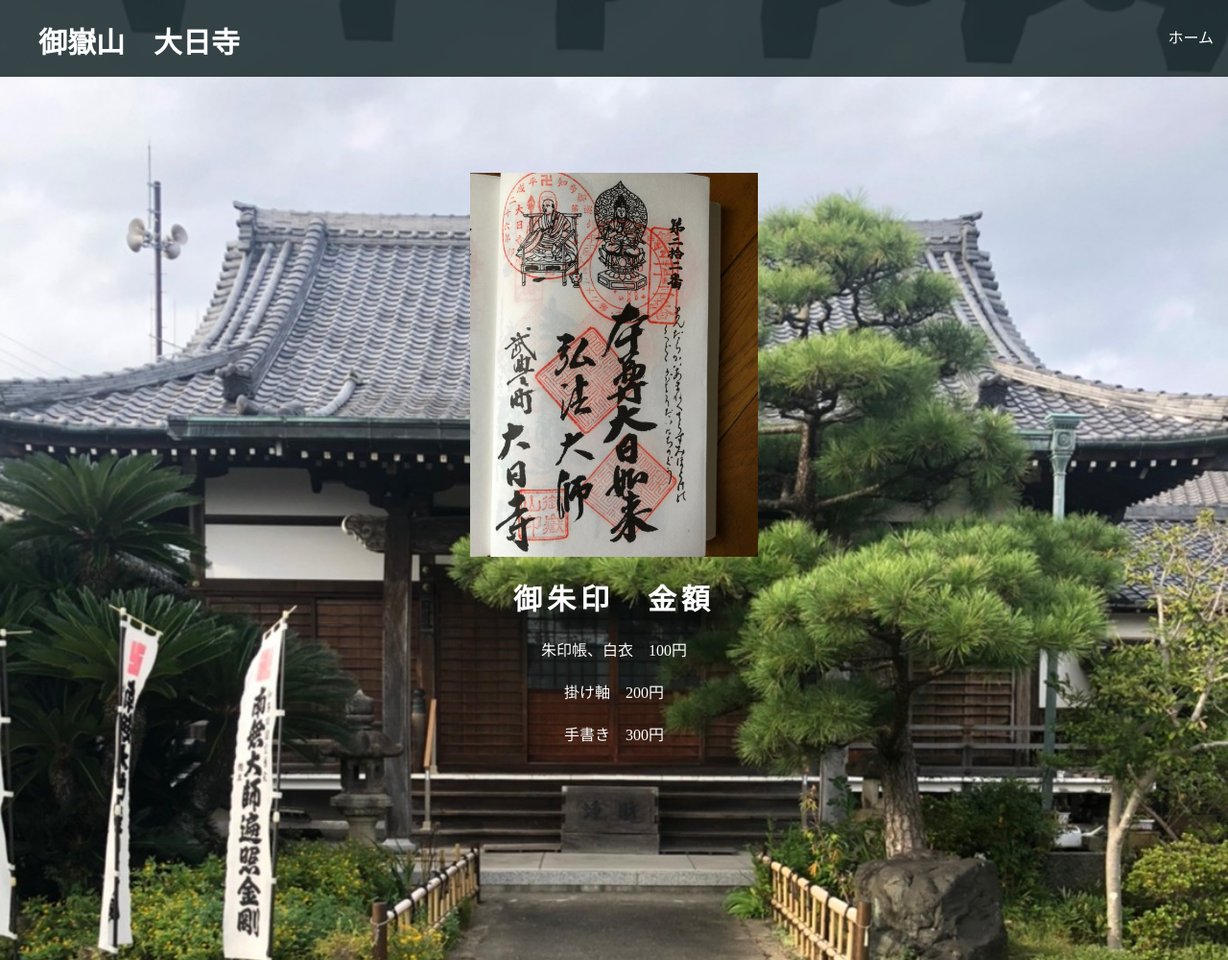
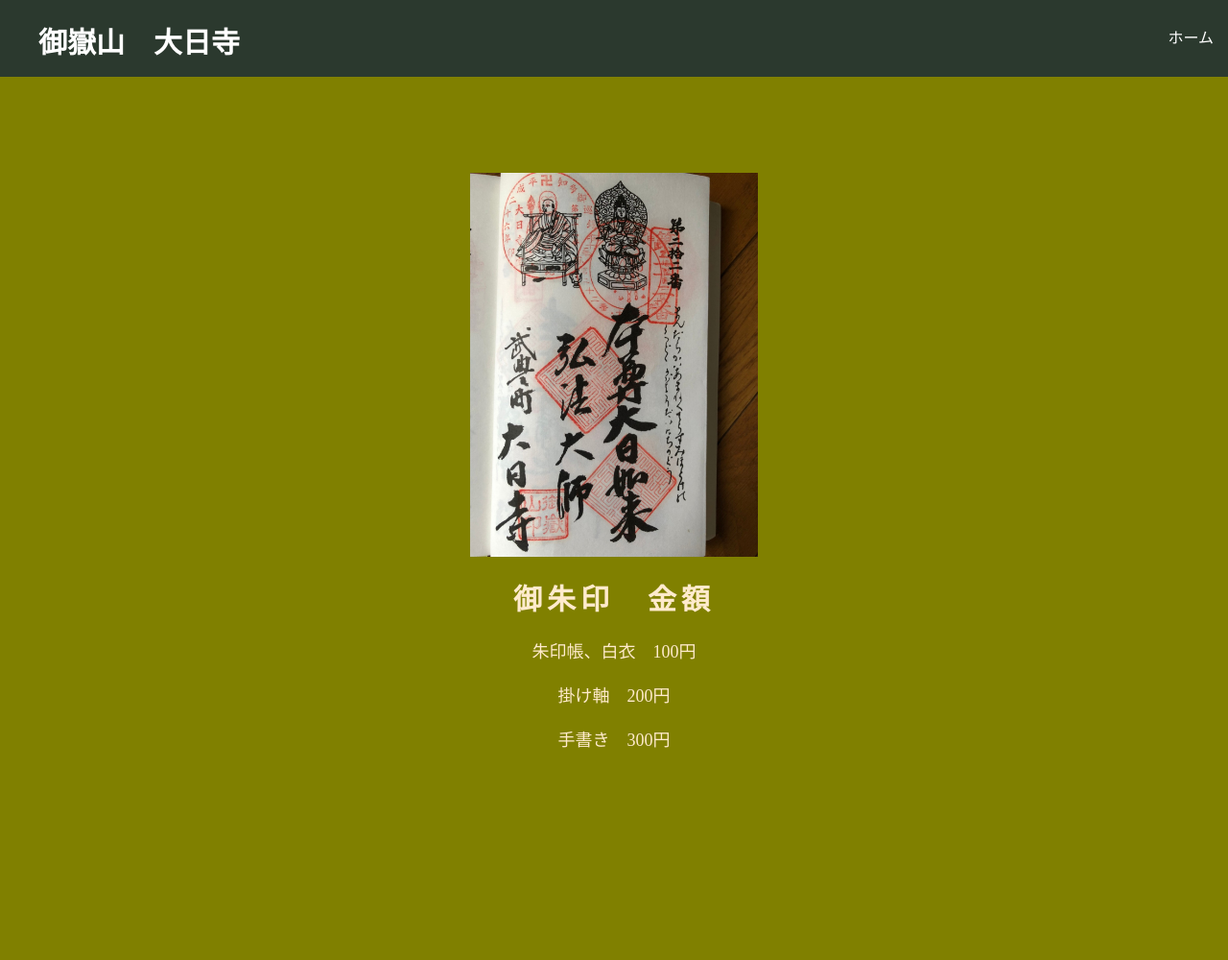
Before and after one commit to dainichiji/dainichiji.github.io, a plain HTML site: page goshuin.html in a window 1280 px wide. Shown: the whole page at 96% size. Drawn offline with Linux system fonts and the light colour scheme.

Commit message:
Update stylesheet goshuin.css

```diff
--- a/stylesheet goshuin.css
+++ b/stylesheet goshuin.css
@@ -19,23 +19,23 @@ a {
 
   .top-wrapper {
     padding: 180px 0 100px 0;
-  background-image: url(1664943436617.jpg);
-  background-size: cover;
+    background-color: olive;
     height: 1000px;
     color: white;
     text-align: center;
   }
 
+
   .top-wrapper h1 {
     font-size: 30px;
     letter-spacing: 5px;
-  color:white;
+    color:blanchedalmond;
   }
 
   .top-wrapper p {
-  font-size: 16px;
+    font-size: 18px;
     margin-bottom: 20px;
-  color:white;
+    color:blanchedalmond;
   }
 
   .btn-wrapper {
```
Lines whose indentation alone changed are shown as unchanged.
